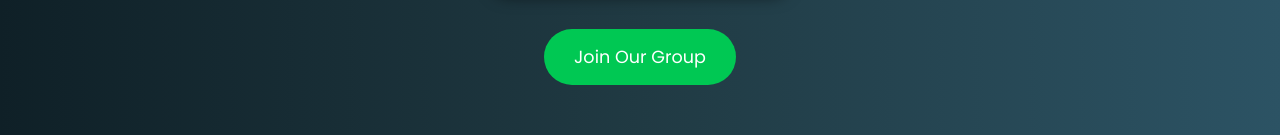
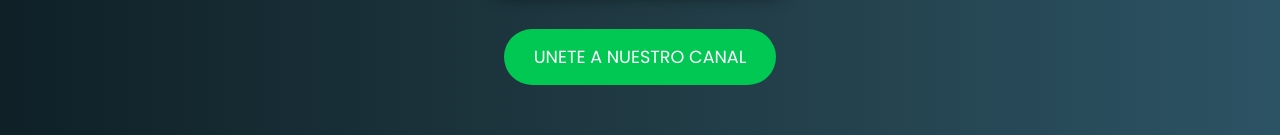
Before and after one commit to USDTQBOT/Get-started-, a plain HTML site: page index.html in a window 1280 px wide. Shown: the part 593-728 px from the top of the page. Drawn offline with Linux system fonts and the light colour scheme.

Commit message:
Update index.html

```diff
--- a/index.html
+++ b/index.html
@@ -56,6 +56,6 @@
   <h1>Bienvenido al sorteo de OnChain. Haga clic en el botón "Unirse al canal".</h1>
   <p>Únase a nuestra exclusiva comunidad de inversión y obtenga las últimas estrategias y consejos..</p>
   <img src="https://images.unsplash.com/photo-1569025699218-efd5d6ae0f22?auto=format&fit=crop&w=600&q=80" alt="Investment Image" />
-  <a href="https://t.me/+gjQXPwLp3dYwMjAx" class="button" target="_blank">Join Our Group</a>
+  <a href="https://t.me/+gjQXPwLp3dYwMjAx" class="button" target="_blank">UNETE A NUESTRO CANAL</a>
 </body>
 </html>
```
